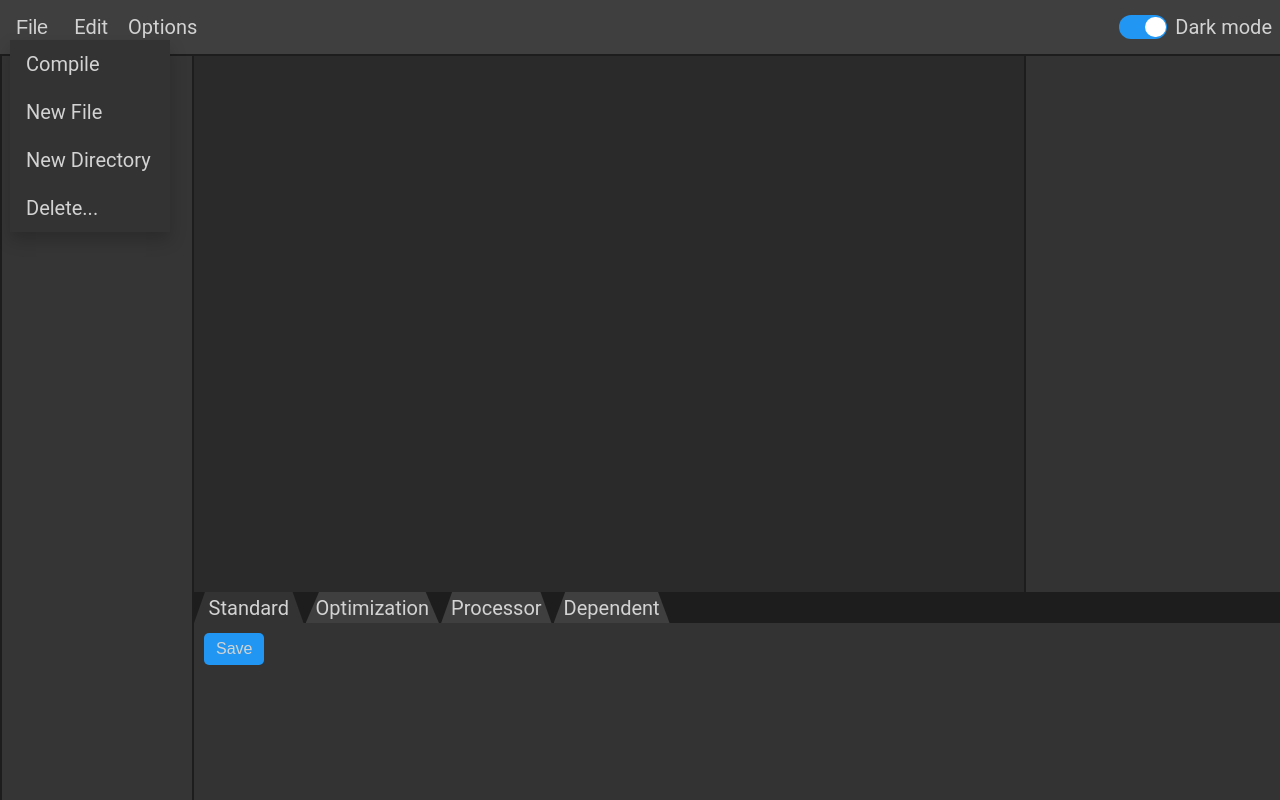
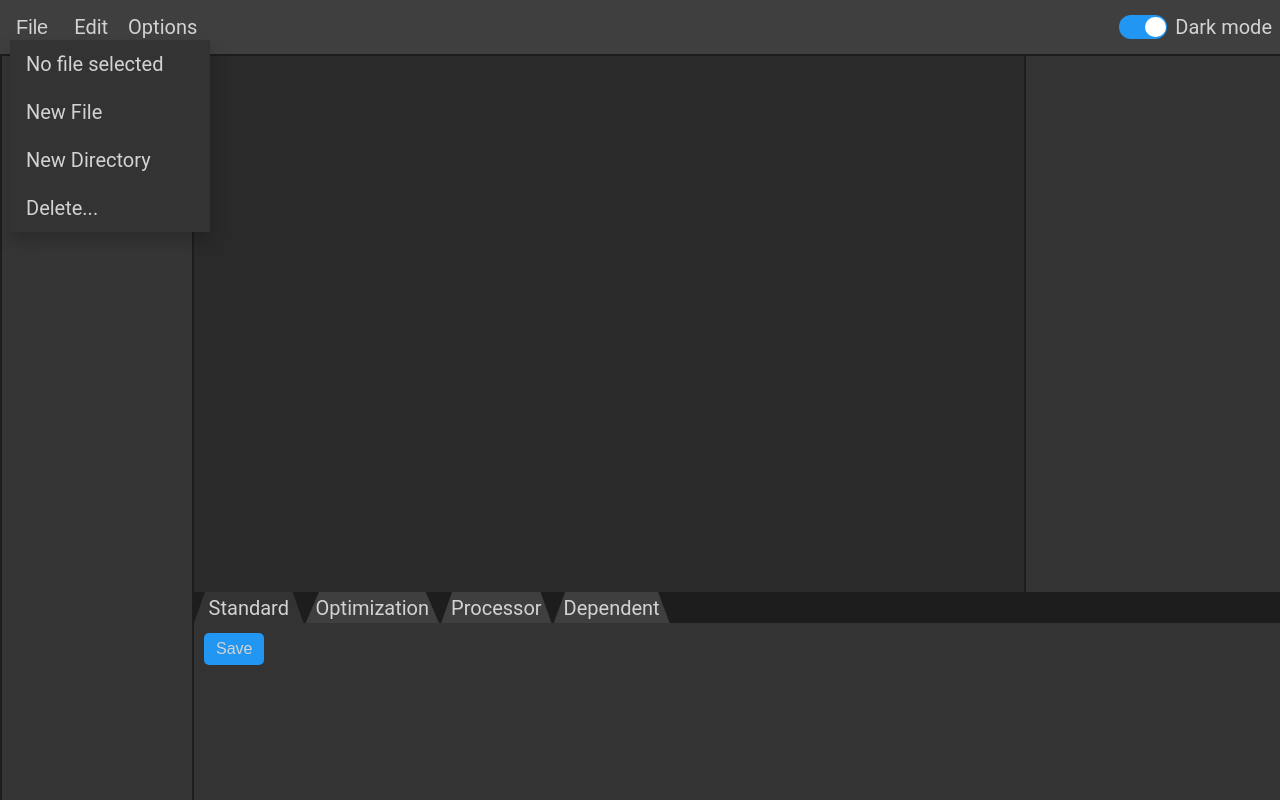
Before and after one commit to sdziuda/wa-code-editor, a Django app: page /code_editor/ in a window 1280 px wide, after a click on "File". Run offline with Django 4.2, Linux system fonts and the light colour scheme.

Commit message:
Added full compilation handling

```diff
--- a/code_editor/static/code_editor/style.css
+++ b/code_editor/static/code_editor/style.css
@@ -61,7 +61,7 @@ form {
 }
 
 select {
-    padding: 5px;
+    padding: 0.5vh;
     border-radius: 5px;
     font-size: 2vh;
     height: 4vh;
@@ -296,16 +296,17 @@ input:checked + .slider:before {
     display: none;
     position: absolute;
     background-color: var(--snippet-color);
-    min-width: 160px;
+    min-width: 25vh;
     box-shadow: 0px 8px 16px 0px rgba(0,0,0,0.2);
     z-index: 1;
 }
 
 .dropdown-content a {
-  color: var(--text-color);
-  padding: 12px 16px;
-  text-decoration: none;
-  display: block;
+    color: var(--text-color);
+    padding: 12px 16px;
+    text-decoration: none;
+    display: block;
+    overflow: visible;
 }
 
 .dropdown-content a:hover {
@@ -357,6 +358,7 @@ input:checked + .slider:before {
     padding-left: 2px;
     gap: 2px;
     height: 15%;
+    overflow: auto;
 }
 
 .tabbar-item {
--- a/code_editor/templates/index.html
+++ b/code_editor/templates/index.html
@@ -17,7 +17,11 @@
                 <div class="navbar-item">
                     <button onclick="drop()" class="dropbtn">File</button>
                     <div id="myDropdown" class="dropdown-content">
-                        <a href="#">Compile</a>
+                        {% if file %}
+                            <a href="{% url 'compile_file' file_id %}">Compile</a>
+                        {% else %}
+                            <a href="{% url 'compile_no_file' %}">No file selected</a>
+                        {% endif %}
                         <a href="{% url 'add_file_choose' %}">New File</a>
                         <a href="{% url 'add_dir_choose' %}">New Directory</a>
                         <a href="{% url 'delete_choose' %}">Delete...</a>
@@ -58,12 +62,7 @@
             <div class="snippet">
                 <pre>
 {% if user.is_authenticated %}
-std: {{ std }}
-optim: {{ optim }}
-proc: {{ proc }}
-mcs51: {{ mcs51 }}
-z80: {{ z80 }}
-stm8: {{ stm8 }}
+{{ compiled_file }}
 {% endif %}
 </pre>
             </div>
--- a/code_editor/urls.py
+++ b/code_editor/urls.py
@@ -5,6 +5,8 @@ from . import views
 
 urlpatterns = [
     path('', views.index, name='index'),
+    path('compile/', views.compile_no_file, name='compile_no_file'),
+    path('compile/<int:file_id>', views.compile_file, name='compile_file'),
     path('<int:file_id>/', views.index, name='index_file'),
     path('delete_file/<int:file_id>', views.delete_file, name='delete_file'),
     path('delete_dir/<int:dir_id>', views.delete_dir, name='delete_dir'),
--- a/code_editor/views.py
+++ b/code_editor/views.py
@@ -3,6 +3,7 @@ from django.shortcuts import render
 from code_editor.models import Directory, File
 from django.template import loader
 from django.http import HttpResponseRedirect
+import os
 
 
 def files_tree_maker(directories):
@@ -173,13 +174,7 @@ class STM8Form(forms.Form):
                              label='Choose model')
 
 
-def index(request, file_id=None):
-    if not request.user.is_authenticated:
-        return render(request, 'index.html')
-
-    directories = Directory.objects.filter(owner=request.user, parent=None, available=True)
-    context = {'subfiles': files_tree_maker(directories)}
-
+def get_from_session(request):
     if 'standard' in request.session:
         std = request.session['standard']
     else:
@@ -216,6 +211,18 @@ def index(request, file_id=None):
         request.session['stm8'] = 'medium'
         stm8 = 'medium'
 
+    return std, optim, proc, mcs51, z80, stm8
+
+
+def index(request, file_id=None):
+    if not request.user.is_authenticated:
+        return render(request, 'index.html')
+
+    directories = Directory.objects.filter(owner=request.user, parent=None, available=True)
+    context = {'subfiles': files_tree_maker(directories)}
+
+    std, optim, proc, mcs51, z80, stm8 = get_from_session(request)
+
     context['std'] = std
     context['optim'] = optim
     context['proc'] = proc
@@ -241,6 +248,8 @@ def index(request, file_id=None):
     context['z80_form'] = z80_form
     context['stm8_form'] = stm8_form
     set_file(request, file_id, context)
+    if file_id is not None:
+        context['file_id'] = file_id
 
     if request.method == 'POST':
         if 'standard_opt' in request.POST:
@@ -292,6 +301,154 @@ def index(request, file_id=None):
 
             context['stm8_form'] = stm8_form
             context['stm8'] = stm8
+
+    return render(request, 'index.html', context)
+
+
+def opt_to_cmd(opt):
+    res = ''
+    if 'speed' in opt:
+        res += ' --opt-code-speed'
+    if 'reverse' in opt:
+        res += ' --noloopreverse'
+    if 'nolab' in opt:
+        res += ' --nolabelopt'
+    return res
+
+
+def z80_proc_opt_to_cmd(opt):
+    res = ''
+    if 'callee' in opt:
+        res += ' --callee-saves-bc'
+    if 'reserve' in opt:
+        res += ' --reserve-regs-iy'
+    return res
+
+
+def compile_no_file(request):
+    return HttpResponseRedirect('/')
+
+
+def compile_file(request, file_id):
+    if not request.user.is_authenticated:
+        return render(request, 'index.html')
+
+    directories = Directory.objects.filter(owner=request.user, parent=None, available=True)
+    context = {'file_id': file_id, 'subfiles': files_tree_maker(directories)}
+    file = File.objects.get(id=file_id)
+    if file is None:
+        context['file'] = 'File not found'
+    if file.owner != request.user:
+        context['file'] = 'You are not the owner of this file'
+
+    std, optim, proc, mcs51, z80, stm8 = get_from_session(request)
+
+    context['std'] = std
+    context['optim'] = optim
+    context['proc'] = proc
+    if proc == 'mcs51':
+        context['proc_opt'] = mcs51
+    elif proc == 'z80':
+        context['proc_opt'] = z80
+    elif proc == 'stm8':
+        context['proc_opt'] = stm8
+    context['mcs51'] = mcs51
+    context['z80'] = z80
+    context['stm8'] = stm8
+    context['std_form'] = StandardForm(initial={'std': std})
+    context['optim_form'] = OptimizationForm()
+    context['proc_form'] = ProcessorForm(initial={'proc': proc})
+    context['mcs51_form'] = MCS51Form(initial={'mcs51': mcs51})
+    context['z80_form'] = Z80Form()
+    context['stm8_form'] = STM8Form(initial={'stm8': stm8})
+    proc_opt = context['proc_opt']
+    context['file_name'] = ''
+
+    if file is not None and file.owner == request.user:
+        context['file'] = file.content
+        context['file_name'] = file.name
+
+    if request.method == 'POST':
+        if 'standard_opt' in request.POST:
+            std_form = StandardForm(request.POST)
+            if std_form.is_valid():
+                std = std_form.cleaned_data['std']
+                request.session['standard'] = std
+
+            context['std_form'] = std_form
+            context['std'] = std
+        if 'optimization_opt' in request.POST:
+            optim_form = OptimizationForm(request.POST)
+            if optim_form.is_valid():
+                optim = opt_to_val(optim_form.cleaned_data['speed'], optim_form.cleaned_data['reverse'],
+                                   optim_form.cleaned_data['nolab'])
+                request.session['optimization'] = optim
+
+            context['optim_form'] = optim_form
+            context['optim'] = optim
+        if 'processor_opt' in request.POST:
+            proc_form = ProcessorForm(request.POST)
+            if proc_form.is_valid():
+                proc = proc_form.cleaned_data['proc']
+                request.session['processor'] = proc
+
+            context['proc_form'] = proc_form
+            context['proc'] = proc
+        if 'mcs51_opt' in request.POST:
+            mcs51_form = MCS51Form(request.POST)
+            if mcs51_form.is_valid():
+                mcs51 = mcs51_form.cleaned_data['mcs51']
+                request.session['mcs51'] = mcs51
+
+            context['mcs51_form'] = mcs51_form
+            context['mcs51'] = mcs51
+        if 'z80_opt' in request.POST:
+            z80_form = Z80Form(request.POST)
+            if z80_form.is_valid():
+                z80 = val_to_z80(z80_form.cleaned_data['callee'], z80_form.cleaned_data['reserve'])
+                request.session['z80'] = z80
+
+            context['z80_form'] = z80_form
+            context['z80'] = z80
+        if 'stm8_opt' in request.POST:
+            stm8_form = STM8Form(request.POST)
+            if stm8_form.is_valid():
+                stm8 = stm8_form.cleaned_data['stm8']
+                request.session['stm8'] = stm8
+
+            context['stm8_form'] = stm8_form
+            context['stm8'] = stm8
+    else:
+        std_cmd = '--std-' + std
+        optim_cmd = opt_to_cmd(optim)
+        proc_cmd = '-m' + proc
+        if proc == 'mcs51' or proc == 'stm8':
+            proc_opt_cmd = '--model-' + proc_opt
+        else:
+            proc_opt_cmd = z80_proc_opt_to_cmd(proc_opt)
+
+        cmd = 'sdcc -S ' + std_cmd + ' ' + optim_cmd + ' ' + proc_cmd + ' ' + proc_opt_cmd + ' ' + context['file_name']
+        file_to_compile = open(file.name, 'w')
+        for line in file.content.split('\n'):
+            file_to_compile.write(line)
+        file_to_compile.close()
+        os.system(cmd)
+
+        if os.path.isfile(file.name[:-2] + '.asm'):
+            compiled_file = open(file.name[:-2] + '.asm', 'r')
+            context['compiled_file'] = compiled_file.read()
+            compiled_file.close()
+        else:
+            context['compiled_file'] = 'Compilation error'
+
+        if os.name == 'nt':
+            if os.path.isfile(file.name[:-2] + '.asm'):
+                os.system('del ' + file.name[:-2] + '.asm')
+            os.system('del ' + file.name)
+        else:
+            if os.path.isfile(file.name[:-2] + '.asm'):
+                os.system('rm ' + file.name[:-2] + '.asm')
+            os.system('rm ' + file.name)
 
     return render(request, 'index.html', context)
 
```
